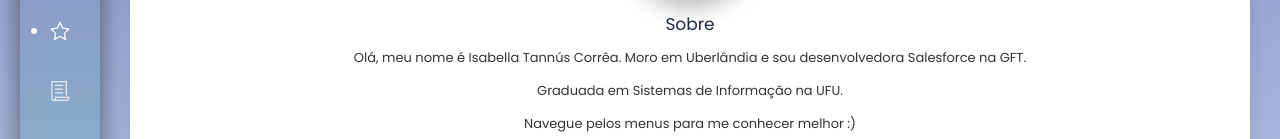
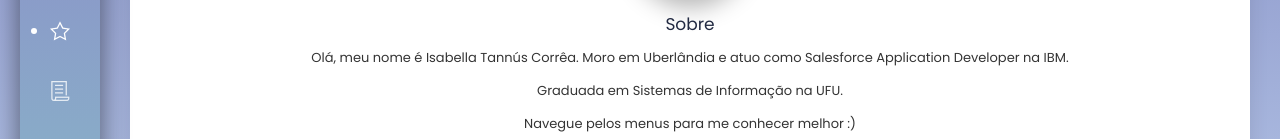
Before and after one commit to bellatannus/bellatannus.github.io, a plain HTML site: page index.html in a window 1280 px wide. Shown: the part 156-295 px from the top of the page. Drawn offline with Linux system fonts and the light colour scheme; some packages are replaced by stand-ins of ours.

Commit message:
Update index.html

```diff
--- a/index.html
+++ b/index.html
@@ -115,7 +115,7 @@
               <div class="card-body">
                 <h4 class="card-title">Sobre</h4>
                 <div class="card-description">
-                  <h5>Olá, meu nome é Isabella Tannús Corrêa. Moro em Uberlândia e sou desenvolvedora Salesforce na GFT.</h5>
+                  <h5>Olá, meu nome é Isabella Tannús Corrêa. Moro em Uberlândia e atuo como Salesforce Application Developer na IBM.</h5>
                   <h5>Graduada em Sistemas de Informação na UFU.</h5>
                   <h5>Navegue pelos menus para me conhecer melhor :)</h5>
                 </div>
```
